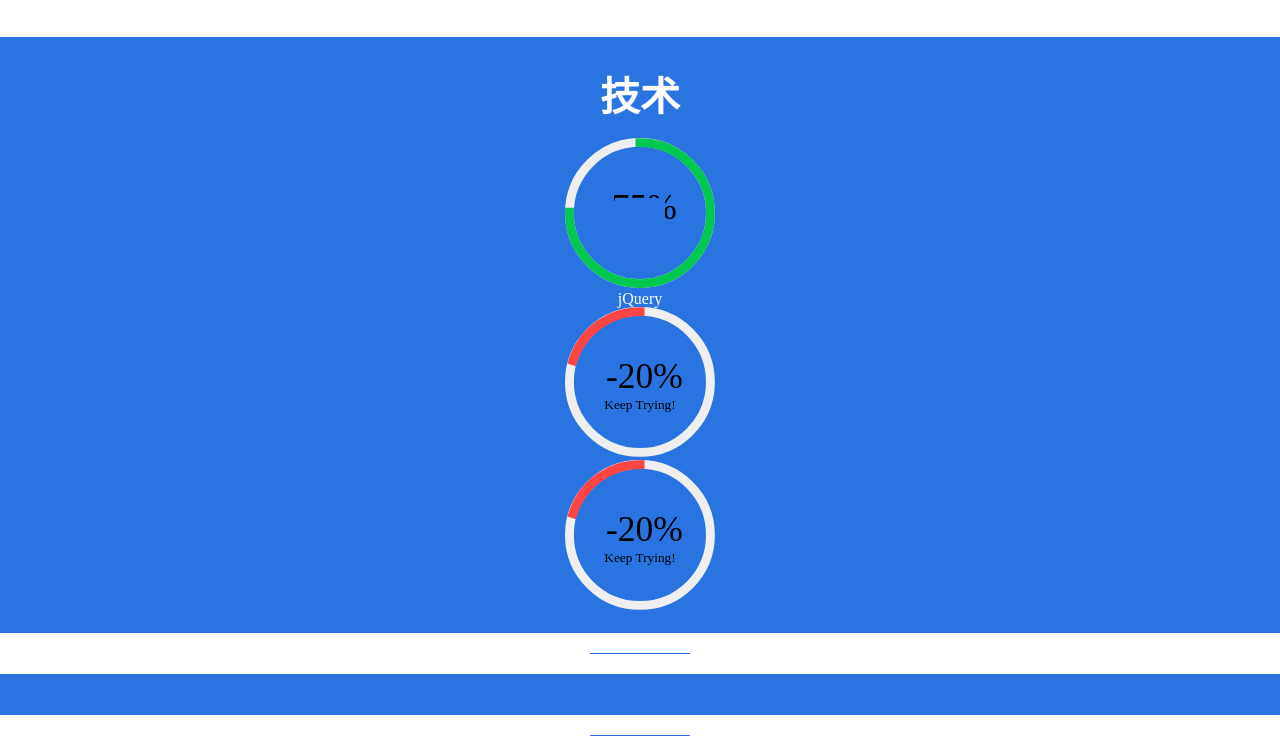
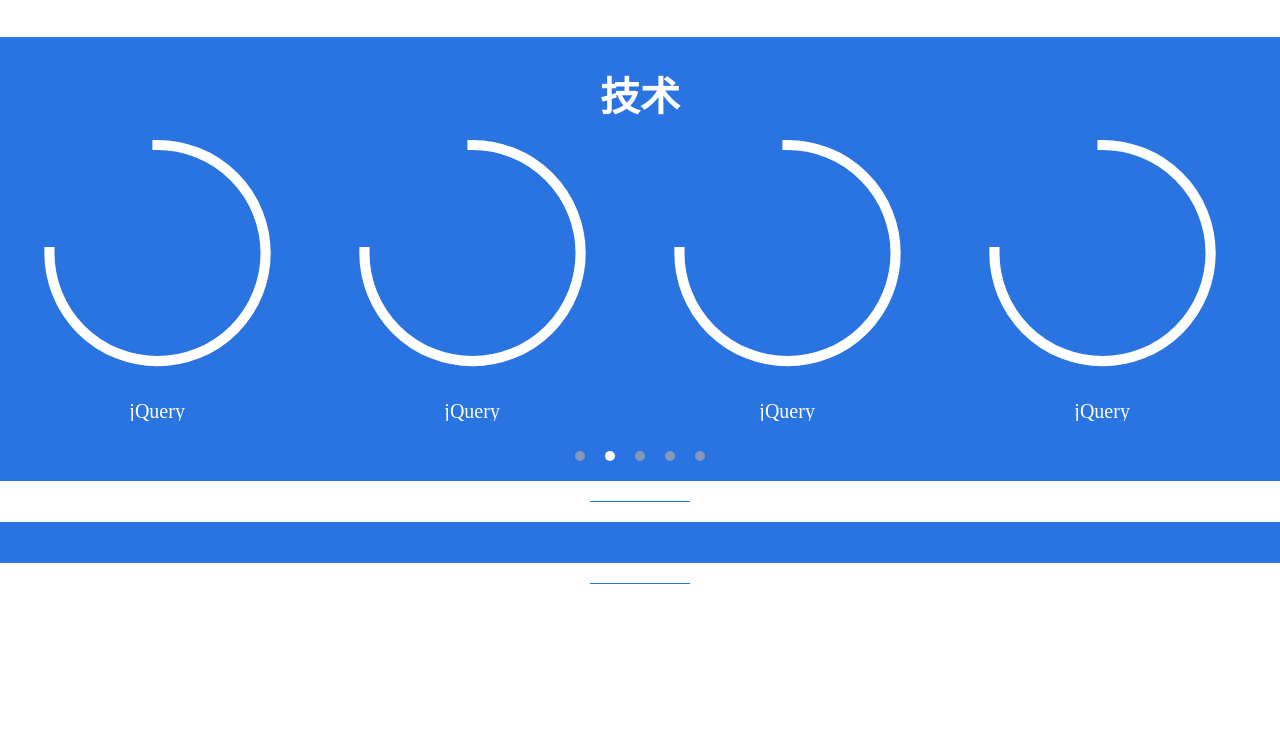
Before and after one commit to Lin-Ya/resume, a website built with webpack: page src/index.html in a window 1280 px wide. Shown: the part 1892-2646 px from the top of the page. After the commit the page ends 2496 px from the top, so only its background shows below. Built offline with nearby package versions, Linux system fonts and the light colour scheme; files whose address does not match are found by name.

Commit message:
skills 的基本样式完成

```diff
--- a/src/index.html
+++ b/src/index.html
@@ -110,25 +110,51 @@
             </div>
         </section>
         <section class="bt-skills">
-            <div class="content">
+<div class="content container">
                 <div class="section-title">
                     <h1>技术</h1>
                 </div>
                 <div class="skills-content">
-                    <div id="owlskills" class="owlcarousel">
+                    <div id="owl-skills" class="owl-carousel">
                         <div class="item">
                             <div class="circlechart" data-percentage="75">
                             </div>
                             <svg class="icon" aria-hidden="true">
-                                <use xlink:href="#icon-code"></use>
+                                <use xlink:href="#icon-jquery"></use>
                             </svg>
                             <p>jQuery</p>
                         </div>
                         <div class="item">
-                            <div class="circlechart" data-percentage="-20">Keep Trying!</div>
+                            <div class="circlechart" data-percentage="75">
+                            </div>
+                            <svg class="icon" aria-hidden="true">
+                                <use xlink:href="#icon-jquery"></use>
+                            </svg>
+                            <p>jQuery</p>
                         </div>
                         <div class="item">
-                            <div class="circlechart" data-percentage="-20">Keep Trying!</div>
+                            <div class="circlechart" data-percentage="75">
+                            </div>
+                            <svg class="icon" aria-hidden="true">
+                                <use xlink:href="#icon-jquery"></use>
+                            </svg>
+                            <p>jQuery</p>
+                        </div>
+                        <div class="item">
+                            <div class="circlechart" data-percentage="75">
+                            </div>
+                            <svg class="icon" aria-hidden="true">
+                                <use xlink:href="#icon-jquery"></use>
+                            </svg>
+                            <p>jQuery</p>
+                        </div>
+                        <div class="item">
+                            <div class="circlechart" data-percentage="75">
+                            </div>
+                            <svg class="icon" aria-hidden="true">
+                                <use xlink:href="#icon-jquery"></use>
+                            </svg>
+                            <p>jQuery</p>
                         </div>
                     </div>
                 </div>
--- a/src/js/index.js
+++ b/src/js/index.js
@@ -21,14 +21,34 @@
         autoplaySpeed: 2000,
         loop: true,
         animateOut: 'fadeOut',
-        dots : false
+        dots: false
     });
     $('#owl-skills').owlCarousel({
-        items: 1,
         autoplay: 3800,
         autoplaySpeed: 2000,
         loop: true,
-        dots: false
+        dots: true,
+        margin: 10,
+        pagination: true,
+        info: true,
+        responsive: {
+            0: {
+                dotsEach: 1,
+                items: 1
+            },
+            480: {
+                items: 2,
+                dotsEach: 3
+            },
+            768: {
+                items: 3,
+                dotsEach: 2
+            },
+            1200: {
+                items: 4,
+                dotsEach: 1
+            }
+        }
     });
     $('.circlechart').circlechart();
 });
--- a/src/less/style.less
+++ b/src/less/style.less
@@ -172,14 +172,45 @@
         .item {
             text-align: center;
             position: relative;
+            .circlechart {
+                svg {
+                    width: 230px;
+                    height: 230px;
+                }
+                .success-stroke {
+                    stroke: #fff;
+                }
+            }
             .icon {
                 position: absolute;
-                width: 50px;
-                height: 50px;
-                top: 50%;
+                width: 90px;
+                height: 90px;
+                top: 45%;
                 left: 50%;
                 transform: translate(-50%,-50%);
                 background-color: @main-blue;
+                fill: #fff;
+            }
+            p {
+                margin-top: 30px;
+                font-size: 20px;
+            }
+        }
+        .owl-dots {
+            margin-top: 30px;
+            display: flex;
+            flex-direction: row;
+            justify-content: center;
+            align-items: center;
+            button {
+                width: 10px;
+                height: 10px;
+                border-radius: 50%;
+                background-color: #aaaaaab6;
+                margin: 0 10px;
+                &.active {
+                    background-color: #fff;
+                }
             }
         }
     }
--- a/src/less/var.less
+++ b/src/less/var.less
@@ -13,6 +13,7 @@
     color: #fff;
     letter-spacing: 1px;
     text-decoration: none;
+    user-select: none;
     &:hover {
         text-decoration: none;
         color: @main-blue;
@@ -49,7 +50,7 @@
         margin: 0 auto;
     }
     .content {
-        max-width: 990px;
+        width: 100%;
     }
     .section-title {
         text-align: center;
```
Also changed, not shown: src/lib/circle.css, src/lib/owl.carousel.min.css.
